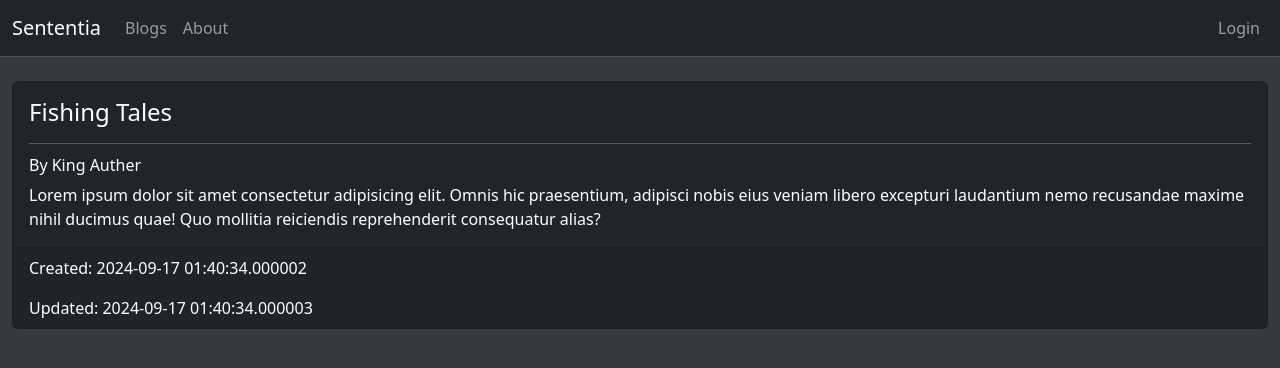
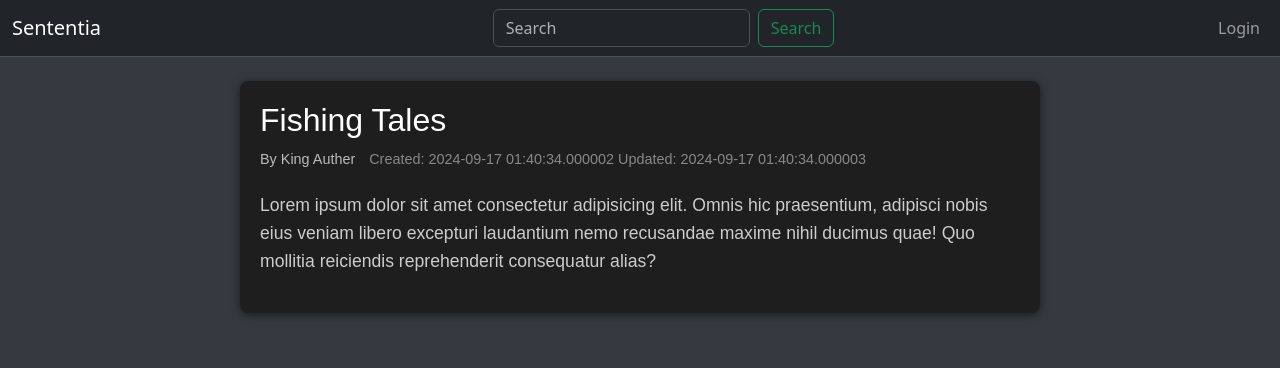
Before and after one commit to rimorcoder/python_personal_blog, a Flask app: page /blog/1 in a window 1280 px wide. Shown: the top 368 px of the page. Run offline with Flask 3, Linux system fonts and the light colour scheme.

Commit message:
front end complete

```diff
--- a/app/__init__.py
+++ b/app/__init__.py
@@ -1,6 +1,6 @@
 from flask import Flask
 from .config import Config
-from .routes import blog, home
+from .routes import blog, home, search
 from flask_sqlalchemy import SQLAlchemy
 import json
 import os
@@ -18,6 +18,7 @@ def create_app():
     # load routes
     app.register_blueprint(home.bp)
     app.register_blueprint(blog.bp)
+    app.register_blueprint(search.bp)
 
     # preload database with fake test data.
     if app.config['ENV'] == 'development':
--- a/app/static/styles.css
+++ b/app/static/styles.css
@@ -2,3 +2,84 @@ body {
     background-color: #343a40; /* Bootstrap dark color */
     color: white; /* Ensure text is readable */
 }
+
+/* Default link style */
+a {
+    color: #1a0dab; /* Default link color */
+    text-decoration: none;
+}
+
+a:hover {
+    text-decoration: underline;
+}
+
+/* Dark mode link style */
+@media (prefers-color-scheme: dark) {
+    a {
+        color: #8ab4f8; /* Light blue color for dark mode */
+    }
+}
+
+/*Pop the card class when hovering over */
+.card:hover {
+    transform: scale(1.05);
+    transition: transform 0.3s ease;
+}
+
+/* Blog post */
+
+.blog-post {
+    max-width: 800px;
+    margin: 0 auto; /* Center the blog post on the page */
+    padding: 20px;
+    background-color: #1e1e1e; /* Dark background */
+    border-radius: 8px; /* Rounded corners */
+    box-shadow: 0 2px 10px rgba(0, 0, 0, 0.5); /* Subtle shadow for depth */
+    font-family: Arial, sans-serif; /* Clean and modern font */
+    color: #e0e0e0; /* Light text for dark mode */
+}
+
+.post-title {
+    font-size: 2em;
+    margin-bottom: 10px;
+    color: #ffffff; /* White text for title */
+}
+
+.post-meta {
+    font-size: 0.9em;
+    color: #bbbbbb; /* Lighter gray for meta info */
+    margin-bottom: 20px;
+}
+
+.author {
+    margin-right: 10px;
+}
+
+.timestamp {
+    color: #888888; /* Darker gray for the timestamp */
+}
+
+.post-content {
+    font-size: 1.1em;
+    line-height: 1.6; /* Improves readability */
+    color: #cccccc; /* Light gray for content */
+}
+
+.post-content p {
+    margin-bottom: 1em; /* Space between paragraphs */
+}
+
+/* Optional: Add a slight hover effect to links if you use them */
+.post-content a {
+    color: #4da6ff; /* Light blue for links */
+    text-decoration: none;
+}
+
+.post-content a:hover {
+    text-decoration: underline;
+}
+
+
+.small-text {
+    font-size: 0.8em; /* Adjust the value as needed */
+}
--- a/app/templates/base.html
+++ b/app/templates/base.html
@@ -24,16 +24,10 @@
                 <span class="navbar-toggler-icon"></span>
             </button>
             <div class="collapse navbar-collapse" id="navbarNav">
-                <ul class="navbar-nav">
-                    <li class="nav-item">
-                        <a class="nav-link" href="/blog">Blogs</a>
-                    </li>
-                </ul>
-                <ul class="navbar-nav">
-                    <li class="nav-item">
-                        <a class="nav-link" href="/">About</a>
-                    </li>
-                </ul>
+                <form class="d-flex ms-auto" role="search" method="GET" action="/search">
+                    <input class="form-control me-2" type="search" name="query" placeholder="Search" aria-label="Search">
+                    <button class="btn btn-outline-success" type="submit">Search</button>
+                </form>
                 <ul class="navbar-nav ms-auto">
                     <li class="nav-item">
                         <a class="nav-link" href="/">Login</a>
--- a/app/templates/blog.html
+++ b/app/templates/blog.html
@@ -13,19 +13,20 @@
         </div>
     {% else %}
     <div class="container-fluid  mt-4">
-        <div class="card text-bg-dark ">
-            <div class="card-body">
-                <h4 class="card-title">{{ title }}</h4>
-                <hr>
-                <h6 class="card-subtitle mb-2">By {{ author }} </h6>
-
-                <p class="card-text text-break">{{ blog }}</p>
+        <div class="blog-post">
+            <h1 class="post-title">{{ title }}</h1>
+            <div class="post-meta">
+                <span class="author">By {{ author }}</span>
+                <span class="timestamp">Created: {{ created_at }}</span>
+                <span class="timestamp">Updated: {{ updated_at }}</span>
             </div>
-            <div class="card-footer">
-                <p class="card-text text-break">Created: {{ created_at }}</p>
-                <p class="card-text text-break">Updated: {{ updated_at }}</p>
+            <div class="post-content">
+                <p>
+                    {{ blog }}
+                </p>
             </div>
         </div>
+
     </div>
     {% endif %}
 {% endblock %}
```
Also changed, not shown: app/routes/home.py (+12 -11 lines), app/routes/search.py (added, +17 -0 lines), app/templates/home.html (+20 -32 lines), app/templates/search.html (added, +31 -0 lines).
